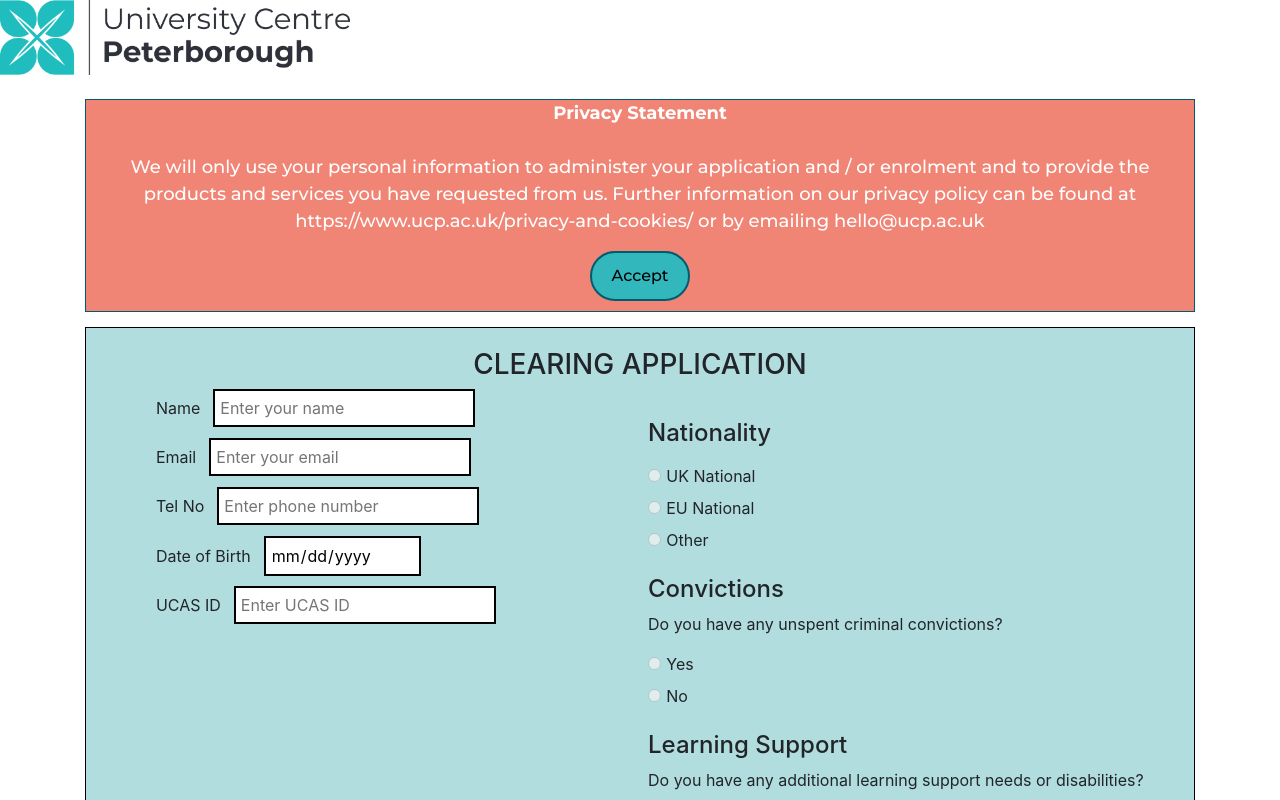
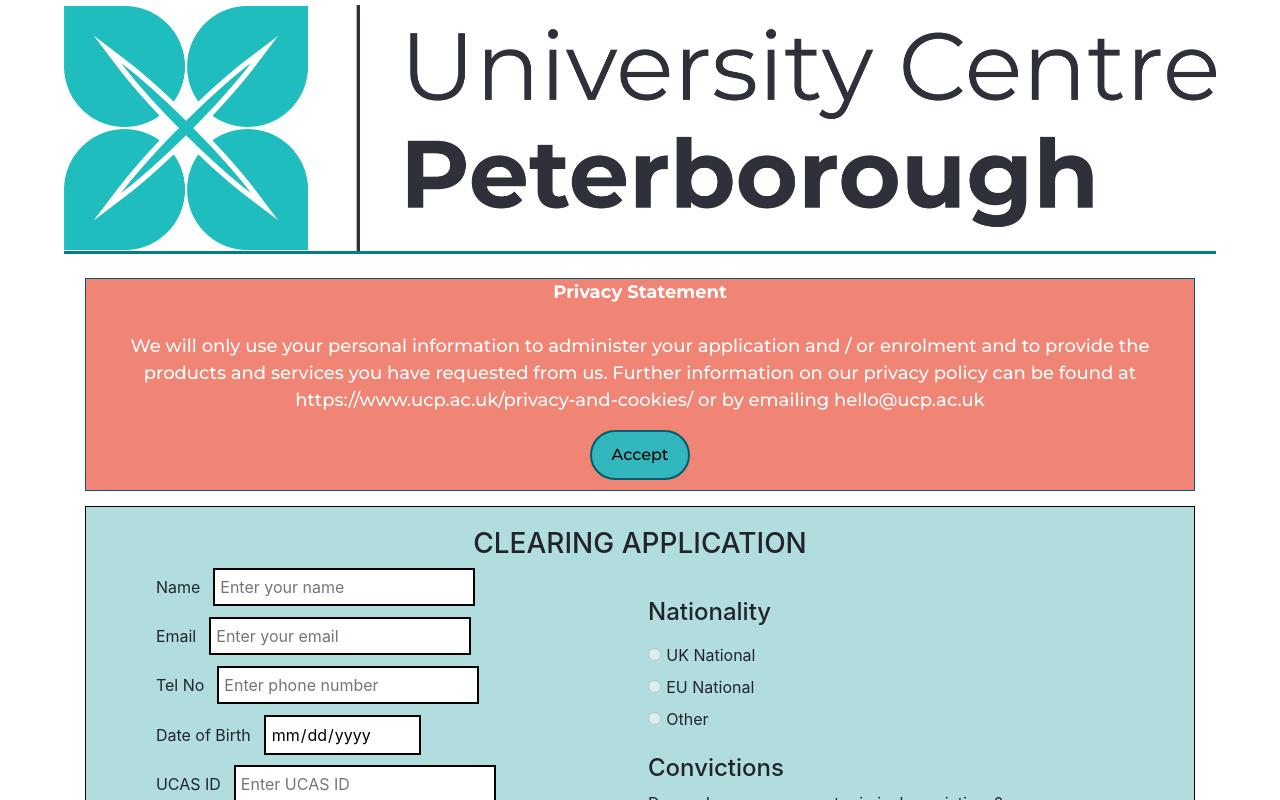
Before and after one commit to raegar/tbd-app-2020, a React (Create React App) app: page /NewApplicationPage in a window 1280 px wide. Shown: the top 800 px of the page. Built offline with nearby package versions, Linux system fonts and the light colour scheme.

Commit message:
Header resized and borders created

```diff
--- a/src/components/Header/Headers.css
+++ b/src/components/Header/Headers.css
@@ -1,9 +1,20 @@
 .UCPLogoBlue{
-    max-width: 350px;
-    max-height: auto;
+    border-bottom: 3px solid teal;
+    display: block;
+    margin-top: 5px;
+    margin-left: auto;
+    margin-right: auto;
+
+    width: 90%;
 }
 
 .MobileUCPLogoBlue{
-    max-width: 250px;
-    max-height: auto;
+
+    border-bottom: 3px solid teal;
+    display: block;
+    margin-top: 5px;
+    margin-left: auto;
+    margin-right: auto;
+
+    width: 90%;
 }
--- a/src/components/SelectRole/SelectRole.css
+++ b/src/components/SelectRole/SelectRole.css
@@ -3,3 +3,9 @@
     width: fit-content !important;
 
 }
+.SelectRole{
+
+}
+.MobileSelectRole{
+    width: fit-content;
+}
--- a/src/components/SelectRole/SelectRole.js
+++ b/src/components/SelectRole/SelectRole.js
@@ -1,11 +1,12 @@
 import React from 'react';
 import { Container, Row , Col} from 'react-bootstrap';
 import UCPButton from '../Buttons/UCPButton';
-import './SelectRole.css'
+import './SelectRole.css';
+import {isMobile} from 'react-device-detect';
 
 //Must Set HREF attribute to use
 
-const SelectRole = () => {
+const SelectRole = () => {const className = isMobile ? "MobileSelectRole" : "SelectRole";
     return(
         <Container className="mt-5 px-3 py-3 select-role-container">
             <Row className="text-center">
```
